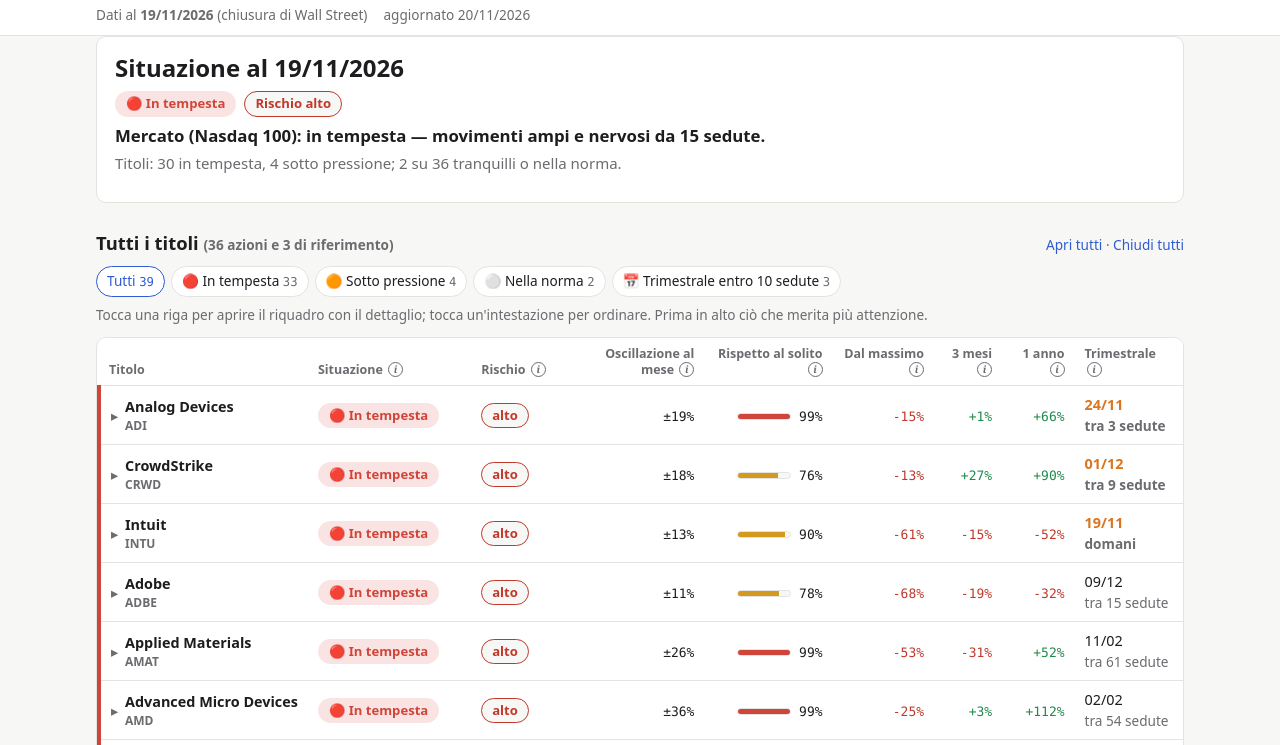
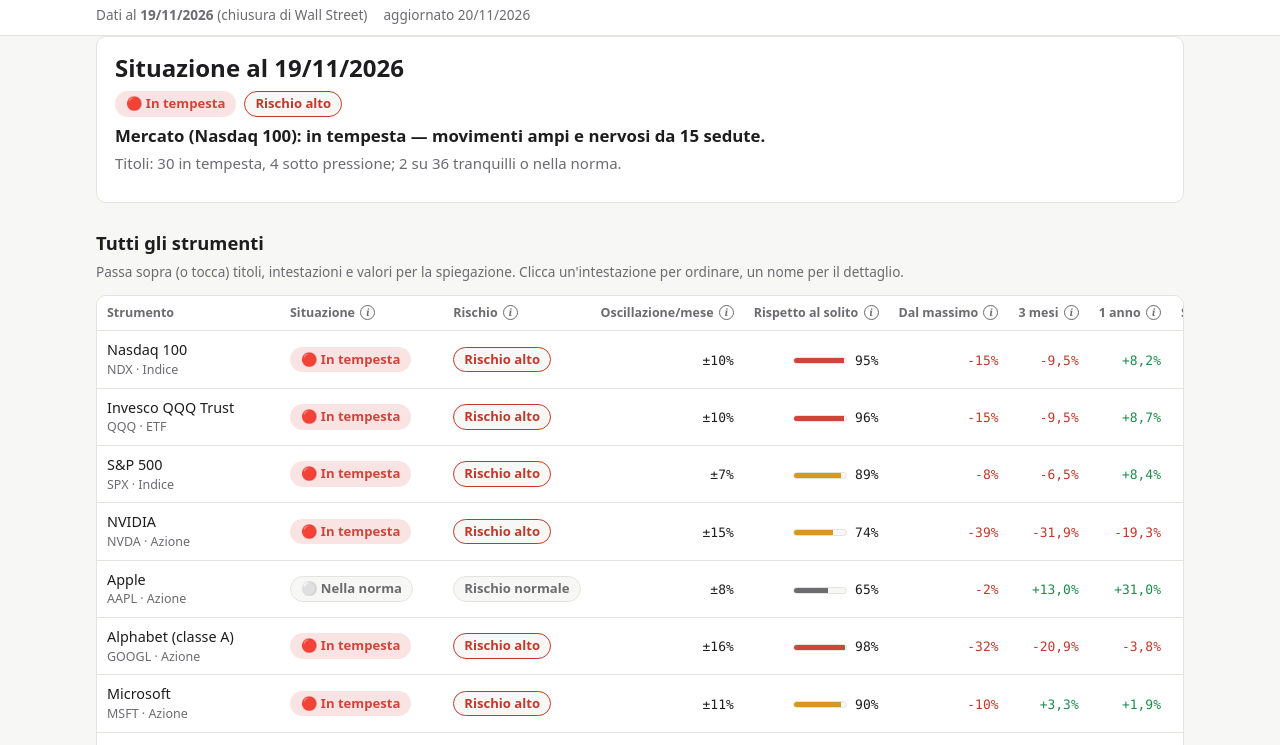
Before and after one commit to ST80Dev/FinanceNow, a plain HTML site: page docs/index.html in a window 1280 px wide. Shown: the part 50-795 px from the top of the page. Drawn offline with Linux system fonts and the light colour scheme.

Commit message:
Panoramica: torna la versione esistente, con la tabella di riepilogo in cima sopra «Da guardare»
Annulla il ridisegno del commit precedente (non richiesto): unica differenza da main
è lo spostamento della tabella «Tutti gli strumenti» in cima alla panoramica.

Co-Authored-By: Claude Opus 5.5 <noreply@anthropic.com>
Claude-Session: https://claude.ai/code/session_01BAVANXhDzfqArNycofqguX

```diff
--- a/docs/app.js
+++ b/docs/app.js
@@ -85,7 +85,7 @@ const GLOSSARY = {
 };
 
 const state = { index: null, models: null, digest: null, patterns: null, assessment: null, direction: null, paper: null,
-  tickers: {}, sort: { key: null, dir: -1 }, filter: "", open: new Set(), horizon: "h1" };
+  tickers: {}, sort: { key: null, dir: -1 }, horizon: "h1" };
 const app = document.getElementById("app");
 const tooltip = document.getElementById("tooltip");
 
@@ -396,12 +396,12 @@ function factGrid(a, row, full = false) {
   </div>`;
 }
 
-function assessCard(a, row, full = false, showName = !full) {
+function assessCard(a, row, full = false) {
   const events = (a.events || []).filter((e) => full || e.soon || e.kind === "trimestrale_passata");
   const r = a.risk || {};
   return `<article class="acard sit-border-${esc(a.situation.key)}">
     <div class="acard-head">
-      ${showName ? `<div class="acard-name">${instName(a, true)}</div>` : ""}
+      ${full ? "" : `<div class="acard-name">${instName(a, true)}</div>`}
       <div class="acard-badges">${situationBadge(a.situation)} ${riskBadge(r)}</div>
     </div>
     <p class="acard-why">${esc(cap(a.situation.why))}.</p>
@@ -415,41 +415,42 @@ function assessCard(a, row, full = false, showName = !full) {
 
 /* ------------------------------------------------------------------ panoramica */
 
-/* Tabella compatta: una riga per strumento, senza spiegazioni nelle celle (così un tocco sulla riga apre il
- * riquadro anche sul telefono); le spiegazioni restano nelle intestazioni (i) e nel riquadro aperto.
- * hide: "sm" = nascosta sul telefono, "md" = nascosta anche su schermi medi. */
-const SIT_ORDER = ["tempesta", "pressione", "ripresa", "norma", "tranquillo"];
-const RISK_SHORT = { alto: "alto", normale: "normale", basso: "basso" };
 const COLUMNS = [
-  { key: "name", label: "Titolo", left: true,
-    render: (r, a) => `<span class="chev" aria-hidden="true"></span><span class="name">${esc(r.name)}<small>${esc(r.id.toUpperCase())}${r.asset_class === "stock" ? "" : " · " + esc(CLASS_LABELS[r.asset_class] || "")}</small></span>` },
-  { key: "sit_rank", label: "Situazione", short: "Stato", tip: "situazione", left: true,
-    render: (r, a) => a ? `<span class="sit sit-${esc(a.situation.key)}">${SITUATION_ICON[a.situation.key] || ""}<span class="sit-word"> ${esc(a.situation.label)}</span></span>` : "–" },
-  { key: "risk_rank", label: "Rischio", tip: "rischio", left: true,
-    render: (r, a) => a ? `<span class="risk risk-${esc(a.risk.level)}">${esc(RISK_SHORT[a.risk.level] || a.risk.level)}</span>` : "–" },
-  { key: "rv_21", label: "Oscillazione al mese", tip: "oscillazione", hide: "sm", render: (r) => `<span class="num">±${pct(isNum(r.rv_21) ? r.rv_21 / Math.sqrt(12) : null, 0)}</span>` },
-  { key: "vol_pct", label: "Rispetto al solito", tip: "solito", hide: "md", render: (r, a) => solitoBar(a?.risk?.vol_percentile) },
-  { key: "drawdown", label: "Dal massimo", tip: "massimo", hide: "sm", render: (r) => `<span class="num ${signClass(r.drawdown)}">${pct(r.drawdown, 0)}</span>` },
-  { key: "mom_3m", label: "3 mesi", short: "3 m", tip: "andamento", render: (r) => `<span class="num ${signClass(r.mom_3m)}">${pct(simple(r.mom_3m), 0, true)}</span>` },
-  { key: "mom_12m", label: "1 anno", tip: "andamento", hide: "sm", render: (r) => `<span class="num ${signClass(r.mom_12m)}">${pct(simple(r.mom_12m), 0, true)}</span>` },
-  { key: "earn_next", label: "Trimestrale", tip: "trimestrale", left: true, hide: "sm", render: (r, a) => earnCell(a) },
+  { key: "name", label: "Strumento", left: true, render: (r) => instName(r, true) },
+  { key: "sit_rank", label: "Situazione", tip: "situazione", left: true, render: (r, a) => situationBadge(a?.situation) },
+  { key: "risk_rank", label: "Rischio", tip: "rischio", left: true, render: (r, a) => riskBadge(a?.risk) },
+  { key: "rv_21", label: "Oscillazione/mese", tip: "oscillazione", render: (r) => `<span class="num">±${pct(isNum(r.rv_21) ? r.rv_21 / Math.sqrt(12) : null, 0)}</span>` },
+  { key: "vol_pct", label: "Rispetto al solito", tip: "solito", render: (r, a) => solitoBar(a?.risk?.vol_percentile) },
+  { key: "drawdown", label: "Dal massimo", tip: "massimo", render: (r) => `<span class="num ${signClass(r.drawdown)}">${pct(r.drawdown, 0)}</span>` },
+  { key: "mom_3m", label: "3 mesi", tip: "andamento", render: (r) => `<span class="num ${signClass(r.mom_3m)}">${pct(simple(r.mom_3m), 1, true)}</span>` },
+  { key: "mom_12m", label: "1 anno", tip: "andamento", render: (r) => `<span class="num ${signClass(r.mom_12m)}">${pct(simple(r.mom_12m), 1, true)}</span>` },
+  { key: "beta_252", label: "Segue il Nasdaq", tip: "beta", render: (r) => betaText(r.beta_252) },
+  { key: "earn_next", label: "Trimestrale", tip: "trimestrale", left: true, render: (r, a) => earnCell(a) },
 ];
 
 function solitoBar(p) {
   if (!isNum(p)) return "–";
   const cls = p >= 0.9 ? "hot" : p >= 0.7 ? "warm" : p <= 0.1 ? "cold" : "";
-  return `<span class="meter ${cls}"><i style="width:${Math.round(p * 100)}%"></i></span><span class="num small"> ${Math.round(p * 100)}%</span>`;
+  return `<span class="meter ${cls}" data-tip="${tipText("solito", `Oggi: più che nel ${Math.round(p * 100)}% della sua storia.`)}"><i style="width:${Math.round(p * 100)}%"></i></span><span class="num small"> ${Math.round(p * 100)}%</span>`;
+}
+function betaText(b) {
+  if (!isNum(b)) return `<span class="muted">–</span>`;
+  const word = b >= 1.25 ? "amplifica" : b <= 0.8 ? "attenua" : "simile";
+  return `<span class="num" data-tip="${tipText("beta", `Se il Nasdaq fa ±1%, di solito questo titolo fa ±${num(b, 1)}%.`)}">${num(b, 1)}×</span> <span class="small muted">${word}</span>`;
 }
 function earnCell(a) {
   const e = (a?.events || []).find((x) => x.kind === "trimestrale");
   if (!e) return `<span class="muted">–</span>`;
   const soon = e.sessions_until <= 10;
-  return `<span class="${soon ? "earn-soon" : ""}">${shortDate(e.date)} <span class="small muted earn-when">${e.sessions_until <= 1 ? "domani" : "tra " + e.sessions_until + " sedute"}</span></span>`;
+  return `<span class="${soon ? "earn-soon" : ""}" data-tip="${esc(e.text)}">${shortDate(e.date)} <span class="small muted">(${e.sessions_until <= 1 ? "domani" : "tra " + e.sessions_until + " sedute"})</span></span>`;
 }
-const earnSoon = (a) => (a?.events || []).some((x) => x.kind === "trimestrale" && x.sessions_until <= 10);
+
+function quietEarn(a) {
+  const e = (a.events || []).find((x) => x.kind === "trimestrale" && x.soon);
+  return e ? `<span class="earn-soon small"> · 📅 trimestrale ${e.sessions_until <= 1 ? "domani" : "tra " + e.sessions_until + " sedute"}</span>` : "";
+}
 
 function sortValue(r, a, key) {
-  if (key === "name") return r.name.toLowerCase();
   if (key === "sit_rank") return a ? { tempesta: 4, pressione: 3, ripresa: 2, norma: 1, tranquillo: 0 }[a.situation.key] : -1;
   if (key === "risk_rank") return a ? { alto: 2, normale: 1, basso: 0 }[a.risk.level] : -1;
   if (key === "vol_pct") return a?.risk?.vol_percentile;
@@ -457,14 +458,17 @@ function sortValue(r, a, key) {
   return r[key];
 }
 
-function overviewRows(A) {
+function renderOverview() {
+  setActiveTab("overview");
+  const A = state.assessment;
+  if (!A) { app.innerHTML = `<h1>Panoramica</h1><p class="notice">Valutazione non ancora disponibile: compare dopo il prossimo run di daily.yml.</p>`; return; }
   const byId = Object.fromEntries(A.instruments.map((a) => [a.id, a]));
   const rowsById = Object.fromEntries(state.index.instruments.map((r) => [r.id, r]));
-  // ordine di partenza: quello della valutazione (prima ciò che merita attenzione), poi gli strumenti senza valutazione
-  let rows = [...A.instruments.map((a) => rowsById[a.id] || a), ...state.index.instruments.filter((r) => !byId[r.id])];
-  const f = state.filter;
-  if (f === "trimestrale") rows = rows.filter((r) => earnSoon(byId[r.id]));
-  else if (f) rows = rows.filter((r) => byId[r.id]?.situation.key === f);
+  const focus = A.instruments.filter((a) => ["tempesta", "pressione", "ripresa"].includes(a.situation.key) || a.risk.level === "alto");
+  const quiet = A.instruments.filter((a) => !focus.includes(a));
+  const m = A.market || {};
+
+  const rows = [...state.index.instruments];
   const { key, dir } = state.sort;
   if (key) {
     rows.sort((x, y) => {
@@ -475,44 +479,7 @@ function overviewRows(A) {
       return (va > vb ? 1 : -1) * dir;
     });
   }
-  return { rows, byId, rowsById };
-}
-
-function filterChips(A) {
-  const counts = {};
-  A.instruments.forEach((a) => { counts[a.situation.key] = (counts[a.situation.key] || 0) + 1; });
-  const nEarn = A.instruments.filter(earnSoon).length;
-  const chip = (val, label, n) => `<button type="button" class="fchip ${state.filter === val ? "on" : ""}" data-filter="${esc(val)}">${label} <span class="num">${n}</span></button>`;
-  const labels = Object.fromEntries(A.instruments.map((a) => [a.situation.key, a.situation.label]));
-  return `<div class="fchips" role="group" aria-label="Filtra per situazione">
-    ${chip("", "Tutti", A.instruments.length)}
-    ${SIT_ORDER.filter((k) => counts[k]).map((k) => chip(k, `${SITUATION_ICON[k]} ${esc(labels[k])}`, counts[k])).join("")}
-    ${nEarn ? chip("trimestrale", "📅 Trimestrale entro 10 sedute", nEarn) : ""}
-  </div>`;
-}
-
-function renderOverview() {
-  setActiveTab("overview");
-  const A = state.assessment;
-  if (!A) { app.innerHTML = `<h1>Panoramica</h1><p class="notice">Valutazione non ancora disponibile: compare dopo il prossimo run di daily.yml.</p>`; return; }
-  const { rows, byId } = overviewRows(A);
-  const nStocks = A.instruments.filter((a) => a.asset_class === "stock").length;
-  const m = A.market || {};
-  const { key, dir } = state.sort;
-  const ncol = COLUMNS.length;
   const live = A.live || {};
-  const hideCls = (c) => (c.hide ? ` hide-${c.hide}` : "");
-  const body = rows.map((r) => {
-    const a = byId[r.id];
-    const open = state.open.has(r.id);
-    const main = `<tr class="ov-row ${open ? "open" : ""} ${a ? "sit-row-" + esc(a.situation.key) : ""}" data-id="${esc(r.id)}" tabindex="0" aria-expanded="${open}">
-      ${COLUMNS.map((c) => `<td class="${c.left ? "left" : ""}${hideCls(c)}">${c.render(r, a)}</td>`).join("")}</tr>`;
-    if (!open) return main;
-    return main + `<tr class="ov-detail"><td colspan="${ncol}">
-      ${a ? assessCard(a, r, false, false) : `<p class="muted">Valutazione non disponibile per questo strumento.</p>`}
-      <p class="ov-more"><a href="#/t/${esc(r.id)}">Apri la scheda completa di ${esc(r.name)} →</a></p></td></tr>`;
-  }).join("");
-
   app.innerHTML = `
     <section class="market">
       <h1>Situazione al ${fmtDate(A.as_of)}</h1>
@@ -521,19 +488,22 @@ function renderOverview() {
       <p class="muted">${esc(m.detail || "")}</p>
     </section>
 
-    <div class="ov-head">
-      <h2>Tutti i titoli <span class="muted small">(${state.filter ? rows.length + " di " + A.instruments.length : nStocks + " azioni e " + (A.instruments.length - nStocks) + " di riferimento"})</span></h2>
-      <div class="ov-tools">
-        <button type="button" class="link-btn" data-act="open-all">Apri tutti</button> ·
-        <button type="button" class="link-btn" data-act="close-all">Chiudi tutti</button>
-      </div>
-    </div>
-    ${filterChips(A)}
-    <p class="muted small">Tocca una riga per aprire il riquadro con il dettaglio; tocca un'intestazione per ordinare. Prima in alto ciò che merita più attenzione.</p>
-    <div class="table-scroll"><table class="ov-table">
-      <thead><tr>${COLUMNS.map((c) => `<th class="sortable ${c.left ? "left" : ""}${hideCls(c)} ${key === c.key ? "sorted" + (dir > 0 ? " asc" : "") : ""}" data-key="${c.key}">${c.short ? `<span class="lbl-long">${c.label}</span><span class="lbl-short">${c.short}</span>` : c.label}${c.tip ? " " + info(c.tip) : ""}</th>`).join("")}</tr></thead>
-      <tbody>${body || `<tr><td colspan="${ncol}" class="muted">Nessuno strumento con questo filtro.</td></tr>`}</tbody>
+    <h2>Tutti gli strumenti</h2>
+    <p class="muted small">Passa sopra (o tocca) titoli, intestazioni e valori per la spiegazione. Clicca un'intestazione per ordinare, un nome per il dettaglio.</p>
+    <div class="table-scroll"><table>
+      <thead><tr>${COLUMNS.map((c) => `<th class="sortable ${c.left ? "left" : ""} ${key === c.key ? "sorted" + (dir > 0 ? " asc" : "") : ""}" data-key="${c.key}">${c.label}${c.tip ? " " + info(c.tip) : ""}</th>`).join("")}</tr></thead>
+      <tbody>${rows.map((r) => `<tr class="clickable" data-id="${esc(r.id)}">${COLUMNS.map((c) => `<td class="${c.left ? "left" : ""}">${c.render(r, byId[r.id])}</td>`).join("")}</tr>`).join("")}</tbody>
     </table></div>
+
+
+    <h2>Da guardare <span class="muted small">(${focus.length})</span></h2>
+    ${focus.length ? `<div class="acards">${focus.map((a) => assessCard(a, rowsById[a.id])).join("")}</div>`
+      : `<p class="notice">Niente di particolare oggi: tutti gli strumenti sono tranquilli o nella norma.</p>`}
+
+    ${quiet.length ? `<h2>Senza novità <span class="muted small">(${quiet.length})</span></h2>
+      <div class="quiet">${quiet.map((a) => `<a class="quiet-item" href="#/t/${esc(a.id)}" data-tip="${esc(`**${a.name}**\n${a.description || ""}\n\n${cap(a.situation.why)}.`)}">
+        ${SITUATION_ICON[a.situation.key]} <strong>${esc(a.name)}</strong> <span class="muted small">${esc(a.id.toUpperCase())} · ${esc(a.situation.label.toLowerCase())} · ${esc((RISK_LABEL[a.risk.level] || "").toLowerCase())}</span>
+        ${quietEarn(a)}</a>`).join("")}</div>` : ""}
 
     <section class="series-panel live">
       <h2 style="margin-top:0"><span class="series-tag live">LIVE</span>Quanto ci azzecca il giudizio ${info("serie")}</h2>
@@ -550,22 +520,13 @@ function renderOverview() {
 
   app.querySelectorAll("th.sortable").forEach((th) => th.addEventListener("click", () => {
     const k = th.dataset.key;
-    state.sort = { key: k, dir: state.sort.key === k ? -state.sort.dir : (k === "name" ? 1 : -1) };
+    state.sort = { key: k, dir: state.sort.key === k ? -state.sort.dir : -1 };
     renderOverview();
   }));
-  app.querySelectorAll(".fchip").forEach((b) => b.addEventListener("click", () => { state.filter = b.dataset.filter; renderOverview(); }));
-  app.querySelector('[data-act="open-all"]').addEventListener("click", () => { rows.forEach((r) => state.open.add(r.id)); renderOverview(); });
-  app.querySelector('[data-act="close-all"]').addEventListener("click", () => { state.open.clear(); renderOverview(); });
-  const toggle = (id) => {
-    state.open.has(id) ? state.open.delete(id) : state.open.add(id);
-    const y = window.scrollY;
-    renderOverview();
-    window.scrollTo(0, y);
-  };
-  app.querySelectorAll("tr.ov-row").forEach((tr) => {
-    tr.addEventListener("click", (e) => { if (!e.target.closest("a, .info")) toggle(tr.dataset.id); });
-    tr.addEventListener("keydown", (e) => { if (e.key === "Enter" || e.key === " ") { e.preventDefault(); toggle(tr.dataset.id); } });
-  });
+  app.querySelectorAll("tr.clickable").forEach((tr) => tr.addEventListener("click", (e) => {
+    if (e.target.closest("a")) return;
+    location.hash = `#/t/${tr.dataset.id}`;
+  }));
 }
 
 /* ------------------------------------------------------------------ dettaglio strumento */
--- a/docs/style.css
+++ b/docs/style.css
@@ -260,45 +260,9 @@ td.wrap-cell { white-space: normal; min-width: 280px; }
 .sig-list li { margin: 3px 0; }
 details summary { cursor: pointer; color: var(--muted); margin-top: 8px; }
 
-/* panoramica compatta: una riga per titolo, riquadro di dettaglio apribile */
-.ov-head { display: flex; justify-content: space-between; align-items: baseline; gap: 8px; flex-wrap: wrap; }
-.ov-tools { font-size: 0.85rem; color: var(--muted); }
-.fchips { display: flex; flex-wrap: wrap; gap: 6px; margin: 4px 0 8px; }
-.fchip { font: inherit; font-size: 0.85rem; padding: 4px 10px; border-radius: 999px; border: 1px solid var(--border);
-  background: var(--surface); color: var(--text); cursor: pointer; }
-.fchip .num { color: var(--muted); }
-.fchip.on { border-color: var(--accent); color: var(--accent); }
-.fchip.on .num { color: var(--accent); }
-.ov-table td { vertical-align: middle; }
-.ov-table th { white-space: normal; vertical-align: bottom; line-height: 1.25; }
-.ov-table .earn-when { display: block; }
-.ov-table .name small { display: block; color: var(--muted); font-size: 0.75rem; }
-.ov-table .name { display: inline-block; vertical-align: middle; font-weight: 600; }
-tr.ov-row { cursor: pointer; }
-tr.ov-row:hover td, tr.ov-row:focus td { background: var(--bg); }
-tr.ov-row:focus { outline: none; }
-tr.ov-row td:first-child { border-left: 4px solid transparent; }
-tr.sit-row-tempesta td:first-child { border-left-color: var(--sit-tempesta); }
-tr.sit-row-pressione td:first-child { border-left-color: var(--sit-pressione); }
-tr.sit-row-ripresa td:first-child { border-left-color: var(--sit-ripresa); }
-tr.sit-row-tranquillo td:first-child { border-left-color: var(--sit-tranquillo); }
-.chev { display: inline-block; width: 14px; color: var(--muted); vertical-align: middle; }
-.chev::before { content: "▸"; }
-tr.ov-row.open .chev::before { content: "▾"; }
-tr.ov-row.open td { border-bottom-color: transparent; background: var(--bg); }
-tr.ov-detail > td { white-space: normal; text-align: left; background: var(--bg); padding: 0 10px 12px; }
-tr.ov-detail .acard { margin: 0; }
-.ov-more { margin: 8px 0 0; font-size: 0.9rem; }
-.lbl-short { display: none; }
-@media (max-width: 900px) { .hide-md { display: none; } }
-@media (max-width: 600px) {
-  .hide-sm { display: none; }
-  .ov-table .sit-word, .ov-table .lbl-long { display: none; }
-  .ov-table .lbl-short { display: inline; }
-  .ov-table th, .ov-table td { padding: 8px 6px; }
-  .ov-table .name { white-space: normal; max-width: 42vw; }
-  tr.ov-detail > td { padding: 0 4px 10px; }
-}
+.quiet { display: grid; grid-template-columns: repeat(auto-fill, minmax(280px, 1fr)); gap: 6px 14px; }
+.quiet-item { color: var(--text); padding: 6px 10px; background: var(--surface); border: 1px solid var(--border); border-radius: 8px; }
+.quiet-item:hover { text-decoration: none; border-color: var(--muted); }
 
 /* spiegazioni */
 .info {
```
